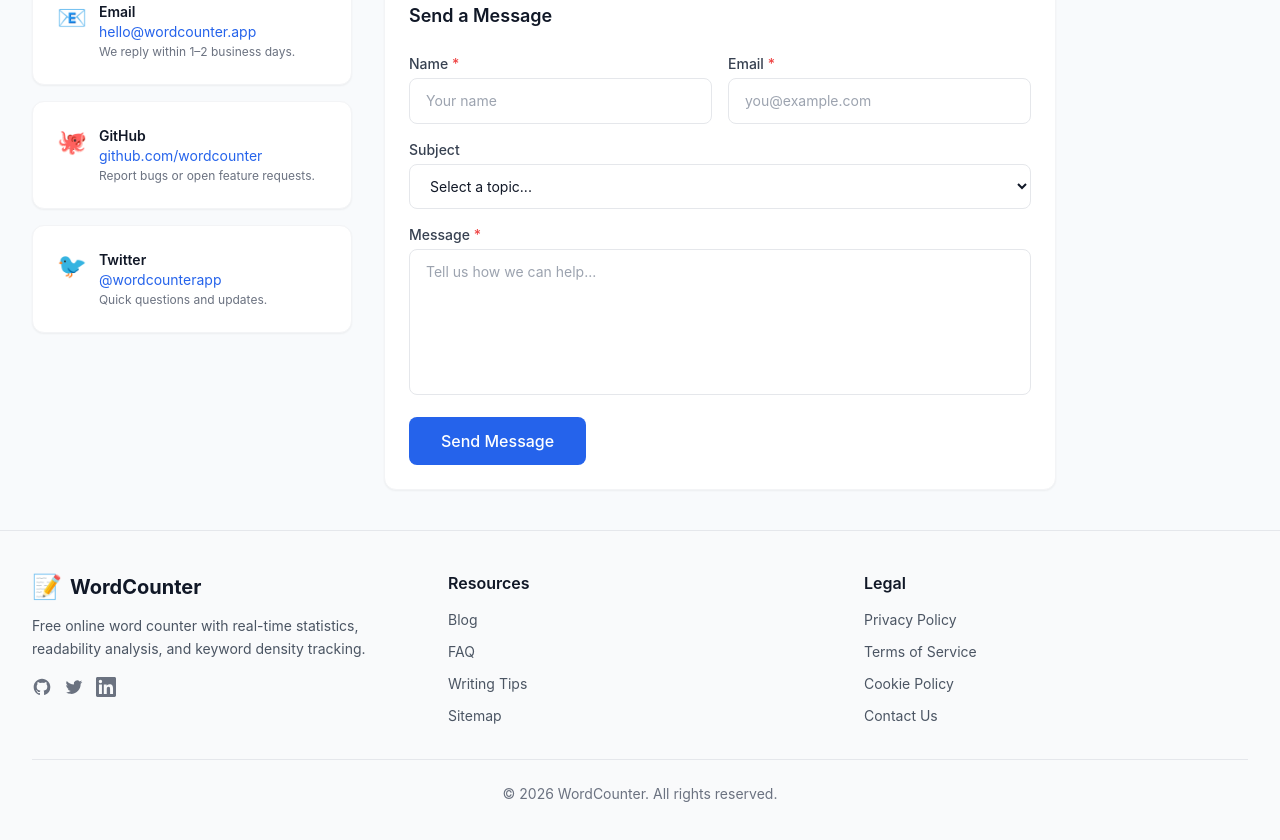
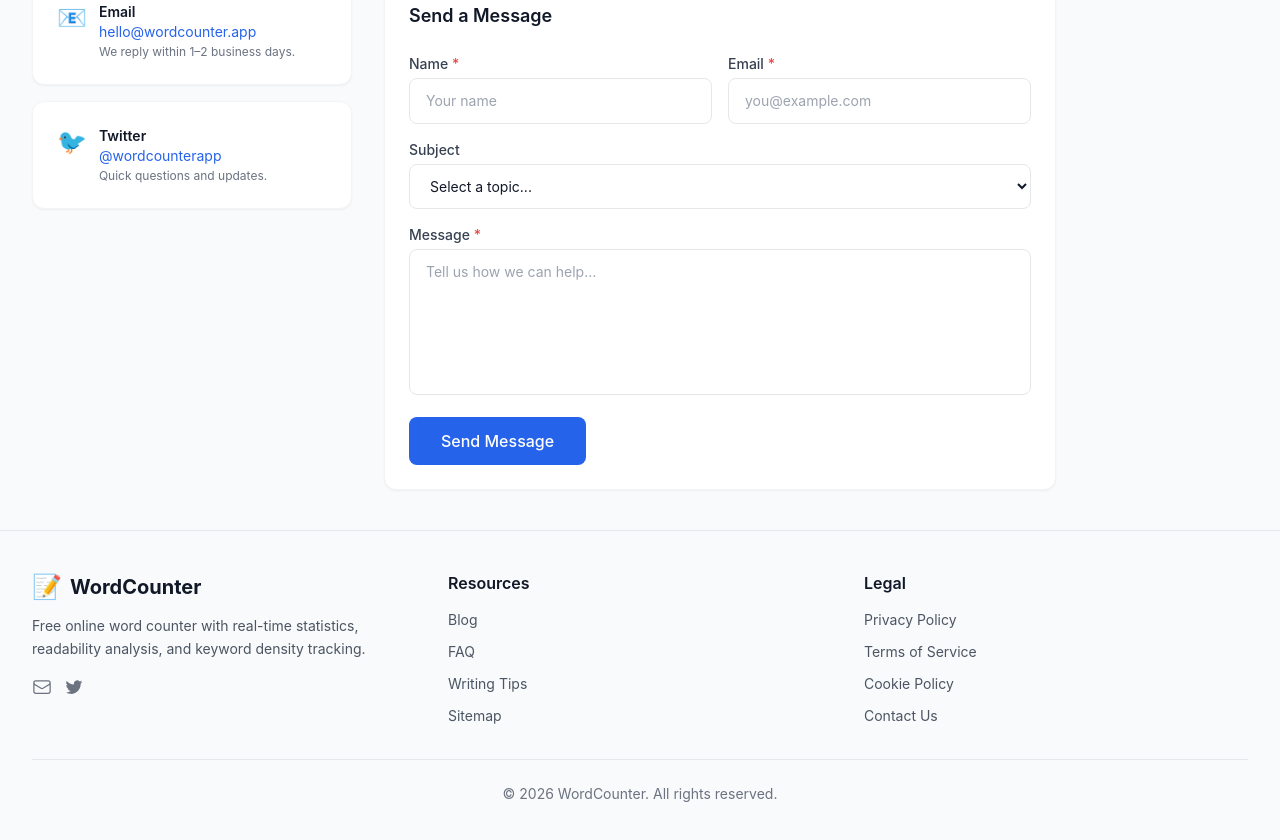
Before and after one commit to nodk69/wordcount, a React (Create React App) app: page /contact in a window 1280 px wide. Shown: the part 260-1100 px from the top of the page. Built offline with nearby package versions, Linux system fonts and the light colour scheme; the HTML template or start-up script is replaced by a standard one.

Commit message:
Fix some issues

```diff
--- a/public/index.html
+++ b/public/index.html
@@ -1,6 +1,15 @@
 <!DOCTYPE html>
 <html lang="en" class="light">
   <head>
+    <!-- Google tag (gtag.js) -->
+    <script async src="https://www.googletagmanager.com/gtag/js?id=G-W0QZ7LLC8P"></script>
+    <script>
+      window.dataLayer = window.dataLayer || [];
+      function gtag(){dataLayer.push(arguments);}
+      gtag('js', new Date());
+      gtag('config', 'G-W0QZ7LLC8P');
+    </script>
+
     <meta charset="utf-8" />
     <link rel="icon" href="%PUBLIC_URL%/favicon.ico" />
     <meta name="viewport" content="width=device-width, initial-scale=1" />
--- a/src/components/layout/Footer.jsx
+++ b/src/components/layout/Footer.jsx
@@ -28,19 +28,14 @@
               Free online word counter with real-time statistics, readability analysis, and keyword density tracking.
             </p>
             <div className="flex gap-3 mt-4">
-              <a href="https://github.com" aria-label="GitHub" target="_blank" rel="noopener noreferrer" className="text-gray-500 hover:text-primary transition-colors">
-                <svg className="w-5 h-5" fill="currentColor" viewBox="0 0 24 24">
-                  <path d="M12 2C6.477 2 2 6.484 2 12.017c0 4.425 2.865 8.18 6.839 9.504.5.092.682-.217.682-.483 0-.237-.008-.868-.013-1.703-2.782.605-3.369-1.343-3.369-1.343-.454-1.158-1.11-1.466-1.11-1.466-.908-.62.069-.608.069-.608 1.003.07 1.531 1.032 1.531 1.032.892 1.53 2.341 1.088 2.91.832.092-.647.35-1.088.636-1.338-2.22-.253-4.555-1.113-4.555-4.951 0-1.093.39-1.988 1.029-2.688-.103-.253-.446-1.272.098-2.65 0 0 .84-.27 2.75 1.026A9.564 9.564 0 0112 6.844c.85.004 1.705.115 2.504.337 1.909-1.296 2.747-1.027 2.747-1.027.546 1.379.202 2.398.1 2.651.64.7 1.028 1.595 1.028 2.688 0 3.848-2.339 4.695-4.566 4.943.359.309.678.92.678 1.855 0 1.338-.012 2.419-.012 2.747 0 .268.18.58.688.482A10.019 10.019 0 0022 12.017C22 6.484 17.522 2 12 2z" />
+              <a href="mailto:hello@wordcounter.app" aria-label="Email" className="text-gray-500 hover:text-primary transition-colors">
+                <svg className="w-5 h-5" fill="none" viewBox="0 0 24 24" stroke="currentColor" strokeWidth={1.5}>
+                  <path strokeLinecap="round" strokeLinejoin="round" d="M21.75 6.75v10.5a2.25 2.25 0 01-2.25 2.25h-15a2.25 2.25 0 01-2.25-2.25V6.75m19.5 0A2.25 2.25 0 0019.5 4.5h-15a2.25 2.25 0 00-2.25 2.25m19.5 0v.243a2.25 2.25 0 01-1.07 1.916l-7.5 4.615a2.25 2.25 0 01-2.36 0L3.32 8.91a2.25 2.25 0 01-1.07-1.916V6.75" />
                 </svg>
               </a>
               <a href="https://twitter.com" aria-label="Twitter" target="_blank" rel="noopener noreferrer" className="text-gray-500 hover:text-primary transition-colors">
                 <svg className="w-5 h-5" fill="currentColor" viewBox="0 0 24 24">
                   <path d="M8.29 20.251c7.547 0 11.675-6.253 11.675-11.675 0-.178 0-.355-.012-.53A8.348 8.348 0 0022 5.92a8.19 8.19 0 01-2.357.646 4.118 4.118 0 001.804-2.27 8.224 8.224 0 01-2.605.996 4.107 4.107 0 00-6.993 3.743 11.65 11.65 0 01-8.457-4.287 4.106 4.106 0 001.27 5.477A4.072 4.072 0 012.8 9.713v.052a4.105 4.105 0 003.292 4.022 4.095 4.095 0 01-1.853.07 4.108 4.108 0 003.834 2.85A8.233 8.233 0 012 18.407a11.616 11.616 0 006.29 1.84" />
-                </svg>
-              </a>
-              <a href="https://linkedin.com" aria-label="LinkedIn" target="_blank" rel="noopener noreferrer" className="text-gray-500 hover:text-primary transition-colors">
-                <svg className="w-5 h-5" fill="currentColor" viewBox="0 0 24 24">
-                  <path d="M20.447 20.452h-3.554v-5.569c0-1.328-.027-3.037-1.852-3.037-1.853 0-2.136 1.445-2.136 2.939v5.667H9.351V9h3.414v1.561h.046c.477-.9 1.637-1.85 3.37-1.85 3.601 0 4.267 2.37 4.267 5.455v6.286zM5.337 7.433a2.062 2.062 0 01-2.063-2.065 2.064 2.064 0 112.063 2.065zm1.782 13.019H3.555V9h3.564v11.452zM22.225 0H1.771C.792 0 0 .774 0 1.729v20.542C0 23.227.792 24 1.771 24h20.451C23.2 24 24 23.227 24 22.271V1.729C24 .774 23.2 0 22.222 0h.003z" />
                 </svg>
               </a>
             </div>
--- a/src/pages/Contact.jsx
+++ b/src/pages/Contact.jsx
@@ -36,7 +36,6 @@
         <div className="space-y-4">
           {[
             { icon: '📧', title: 'Email', desc: 'hello@wordcounter.app', sub: 'We reply within 1–2 business days.' },
-            { icon: '🐙', title: 'GitHub', desc: 'github.com/wordcounter', sub: 'Report bugs or open feature requests.' },
             { icon: '🐦', title: 'Twitter', desc: '@wordcounterapp', sub: 'Quick questions and updates.' },
           ].map(({ icon, title, desc, sub }) => (
             <div key={title} className="section-card flex gap-3">
```
